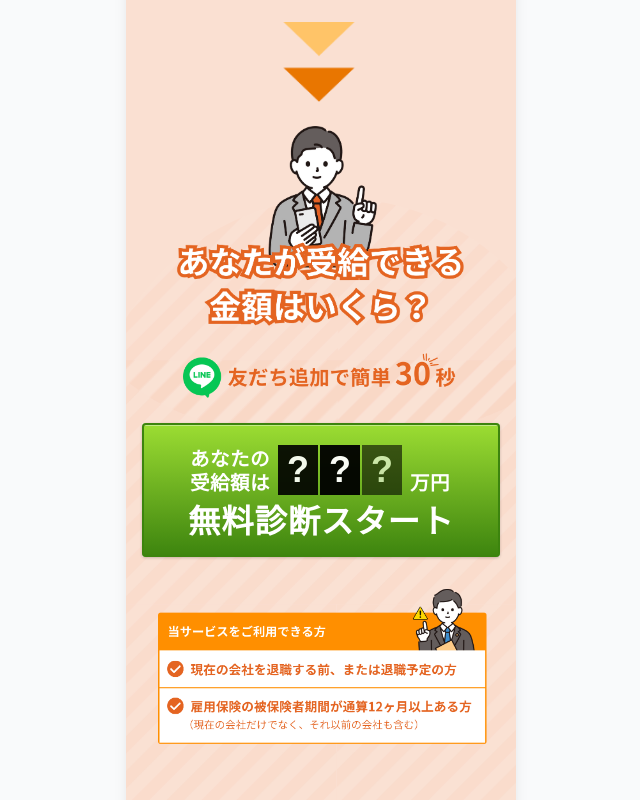
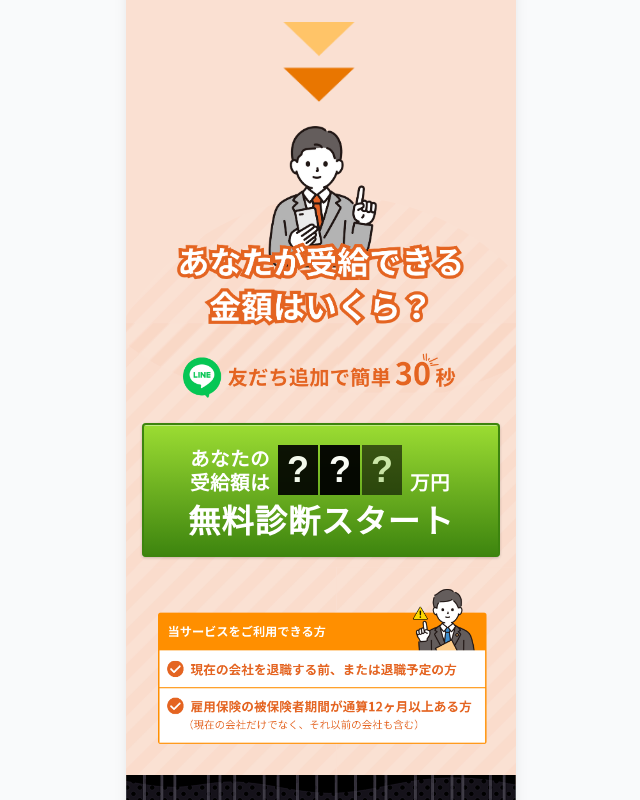
Before and after one commit to Valientech-official/maemuki-kotaro, a Next.js app: page / in a window 1280 px wide. Shown: the part 1600-2400 px from the top of the page, without its empty margins (319-959 px from the left). Built offline with nearby package versions, Linux system fonts and the light colour scheme.

Commit message:
Adjust height and layout in SecondSection for improved visual consistency: Reduced height from 1387px to 1310px and modified padding values for better alignment of elements.

```diff
--- a/src/components/SecondSection.tsx
+++ b/src/components/SecondSection.tsx
@@ -14,14 +14,14 @@ export default function SecondSection() {
   return (
     <div className="bg-[rgba(228,100,33,0.2)] box-border content-stretch flex flex-col items-start justify-start pb-0 pt-14 px-4 relative w-[390px] overflow-hidden" data-name="Section" data-node-id="1:4456">
       <div className="content-stretch flex flex-col gap-[32.01px] items-start justify-start relative shrink-0 w-full" data-name="Container" data-node-id="1:4457">
-        <div className="h-[1387px] relative shrink-0 w-full" data-name="Container" data-node-id="1:4471">
+        <div className="h-[1310px] relative shrink-0 w-full" data-name="Container" data-node-id="1:4471">
           <div className="absolute content-stretch flex flex-col gap-[11.99px] items-center justify-start left-1/2 top-[369px] translate-x-[-50%]" data-name="Container" data-node-id="1:4472">
             <div className="content-stretch flex flex-col items-center justify-start shrink-0 w-[70px]" data-name="Mask Group" data-node-id="1:4473" />
             <div className="content-stretch flex flex-col items-center justify-start shrink-0 w-[70px]" data-name="Mask Group" data-node-id="1:4476" />
           </div>
-          <div className="absolute box-border content-stretch flex flex-col gap-4 h-[722px] items-center justify-start left-1/2 pb-20 pt-0 px-0 top-[651px] translate-x-[-50%]" data-name="Container" data-node-id="1:4657">
-            <div className="absolute bg-center bg-cover bg-no-repeat bottom-0 h-[650px] left-[-50px] rounded-tl-[300px] rounded-tr-[300px] w-[490px] overflow-hidden" data-name="Gradient+Background" data-node-id="1:4658" style={{ backgroundImage: `url('${imgGradientBackground}')` }} />
-            <div className="box-border content-stretch flex flex-col h-[232px] items-center justify-start pb-16 pt-0 px-0 relative shrink-0 w-full z-10" data-name="Container" data-node-id="1:4659">
+          <div className="absolute box-border content-stretch flex flex-col gap-4 h-[650px] items-center justify-start left-1/2 pb-0 pt-0 px-0 top-[651px] translate-x-[-50%]" data-name="Container" data-node-id="1:4657">
+            <div className="absolute bg-center bg-cover bg-no-repeat bottom-0 h-[580px] left-[-50px] rounded-tl-[300px] rounded-tr-[300px] w-[490px] overflow-hidden" data-name="Gradient+Background" data-node-id="1:4658" style={{ backgroundImage: `url('${imgGradientBackground}')` }} />
+            <div className="box-border content-stretch flex flex-col h-[232px] items-center justify-start pb-0 pt-0 px-0 relative shrink-0 w-full z-10" data-name="Container" data-node-id="1:4659">
               <div className="bg-no-repeat bg-size-[100.33%_113.11%] bg-top h-[206px] shrink-0 w-[352px]" data-name="段落テキストのコピー (9) 1" data-node-id="54:3917" style={{ backgroundImage: `url('${img91}')` }} />
             </div>
             <div className="content-stretch flex flex-col gap-8 items-center justify-end relative shrink-0 w-full z-10" data-name="Container" data-node-id="1:4733">
```
